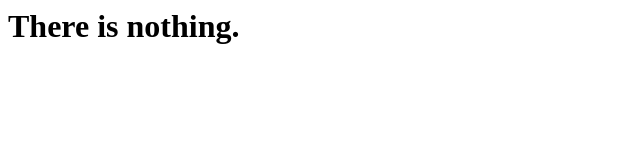
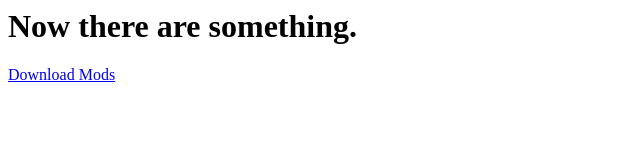
Before and after one commit to BigCookie233/BigCookie233.github.io, a plain HTML site: page index.html in a window 1280 px wide. Shown: the whole page, without its empty margins (0-640 px from the left). Drawn offline with Linux system fonts and the light colour scheme.

Commit message:
Upload mods for my friend

```diff
--- a/index.html
+++ b/index.html
@@ -1,5 +1,6 @@
 <DOCTYPE html>
 <html>
   <head></head>
-  <body><h1>There is nothing.</h1></body>
+  <body><h1>Now there are something.</h1></body>
+  <a href="mods.zip" download="mods.zip">Download Mods</a>
 </html>
```
Also changed, not shown: 1 other file.
